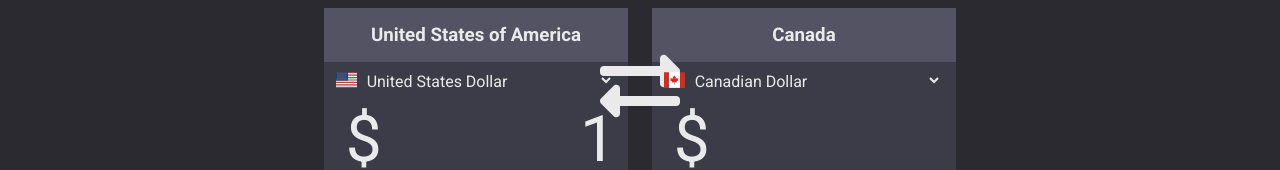
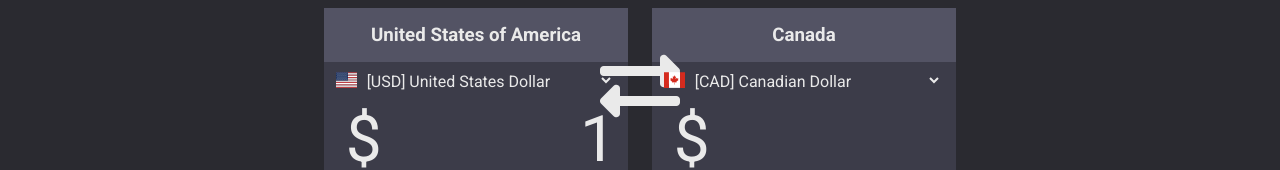
Before and after one commit to ynoTL23/Currency-Converter, a plain HTML site: page index.html in a window 1280 px wide. Shown: the part 384-554 px from the top of the page. Drawn offline with Linux system fonts and the light colour scheme.

Commit message:
include currency codes in dropdown

```diff
--- a/index.html
+++ b/index.html
@@ -29,16 +29,16 @@
                             <span id="left-flag" class="flag-icon flag-icon-us"></span>
                         </div>
                         <select name="currency" id="currency-left">
-                            <option id="br" value="BRL">Brazilian Real</option>
-                            <option id="ca" value="CAD">Canadian Dollar</option>
-                            <option id="de" value="EUR">Germany</option>
-                            <option id="id" value="IDR">Indonesian Rupiah</option>
-                            <option id="in" value="INR">Indian Rupee</option>
-                            <option id="jp" value="JPY">Japanese Yen</option>
-                            <option id="no" value="NOK">Norwegian Krone</option>
-                            <option id="nz" value="NZA">New Zealand Dollar</option>
-                            <option id="se" value="SEK">Sweden Krona</option>
-                            <option id="us" value="USD" selected>United States Dollar</option>
+                            <option id="br" value="BRL">[BRL] Brazilian Real</option>
+                            <option id="ca" value="CAD">[CAD] Canadian Dollar</option>
+                            <option id="de" value="EUR">[EUR] Germany</option>
+                            <option id="id" value="IDR">[IDR] Indonesian Rupiah</option>
+                            <option id="in" value="INR">[INR] Indian Rupee</option>
+                            <option id="jp" value="JPY">[JPY] Japanese Yen</option>
+                            <option id="no" value="NOK">[NOK] Norwegian Krone</option>
+                            <option id="nz" value="NZA">[NZA] New Zealand Dollar</option>
+                            <option id="se" value="SEK">[SEK] Sweden Krona</option>
+                            <option id="us" value="USD" selected>[USD] United States Dollar</option>
                         </select>
                     </div>
 
@@ -59,16 +59,16 @@
                             <span id="right-flag" class="flag-icon flag-icon-ca"></span>
                         </div>
                         <select name="currency" id="currency-right">
-                            <option id="br" value="BRL">Brazilian Real</option>
-                            <option id="ca" value="CAD" selected>Canadian Dollar</option>
-                            <option id="de" value="EUR">Germany</option>
-                            <option id="id" value="IDR">Indonesian Rupiah</option>
-                            <option id="in" value="INR">Indian Rupee</option>
-                            <option id="jp" value="JPY">Japanese Yen</option>
-                            <option id="no" value="NOK">Norwegian Krone</option>
-                            <option id="nz" value="NZA">New Zealand Dollar</option>
-                            <option id="se" value="SEK">Sweden Krona</option>
-                            <option id="us" value="USD">United States Dollar</option>
+                            <option id="br" value="BRL">[BRL] Brazilian Real</option>
+                            <option id="ca" value="CAD" selected>[CAD] Canadian Dollar</option>
+                            <option id="de" value="EUR">[EUR] Germany</option>
+                            <option id="id" value="IDR">[IDR] Indonesian Rupiah</option>
+                            <option id="in" value="INR">[INR] Indian Rupee</option>
+                            <option id="jp" value="JPY">[JPY] Japanese Yen</option>
+                            <option id="no" value="NOK">[NOK] Norwegian Krone</option>
+                            <option id="nz" value="NZA">[NZA] New Zealand Dollar</option>
+                            <option id="se" value="SEK">[SEK] Sweden Krona</option>
+                            <option id="us" value="USD">[USD] United States Dollar</option>
                         </select>
                     </div>
 
```
